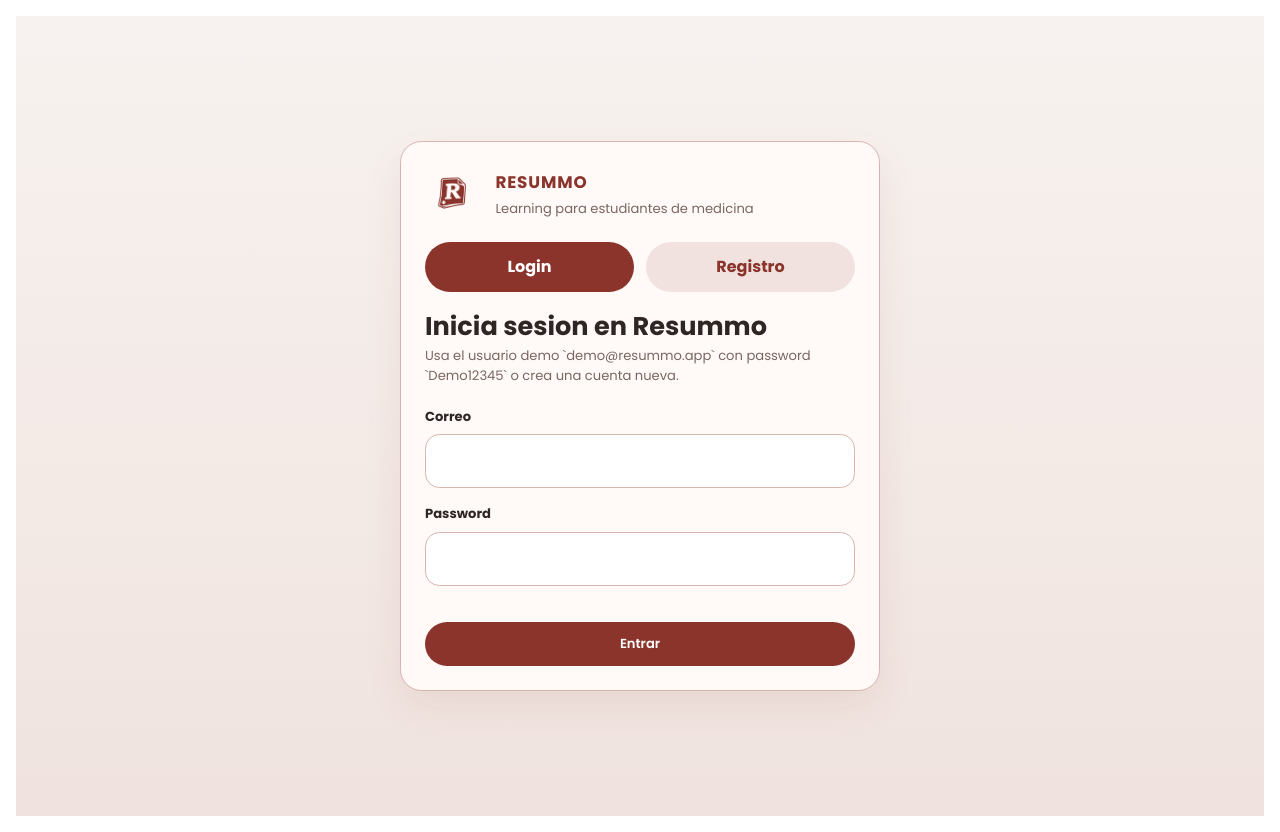
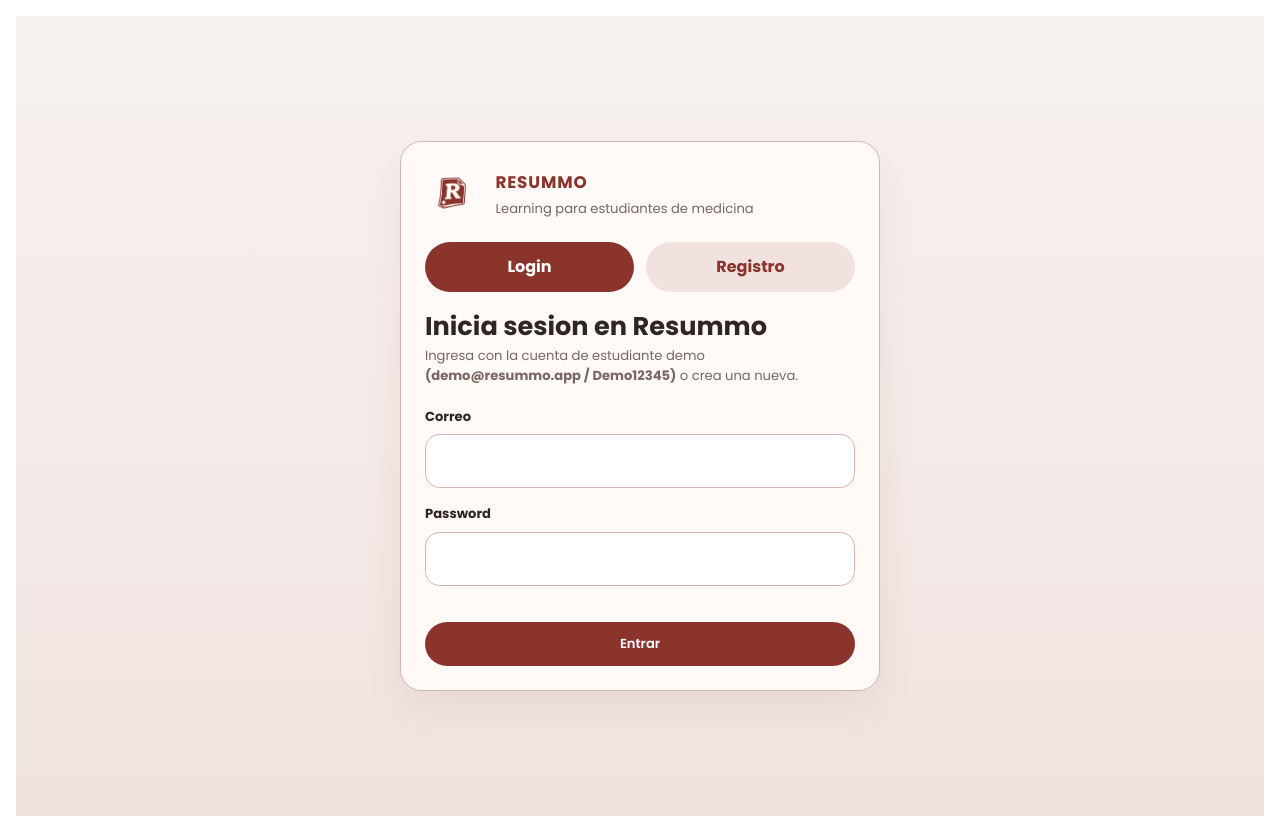
Before and after one commit to K1ngHulk/resummo-app, a React (Vite) app: page /login in a window 1280 px wide. Built offline with nearby package versions, Linux system fonts and the light colour scheme.

Commit message:
fix(ui): polish library and login layouts

```diff
--- a/src/pages/LoginPage.jsx
+++ b/src/pages/LoginPage.jsx
@@ -77,7 +77,7 @@ function LoginPage({ onNavigate }) {
         <header className="auth-card__header">
           <h1>{title}</h1>
           <p>
-            Usa el usuario demo `demo@resummo.app` con password `Demo12345` o crea una cuenta nueva.
+            Ingresa con la cuenta de estudiante demo <strong>(demo@resummo.app / Demo12345)</strong> o crea una nueva.
           </p>
         </header>
 
```
